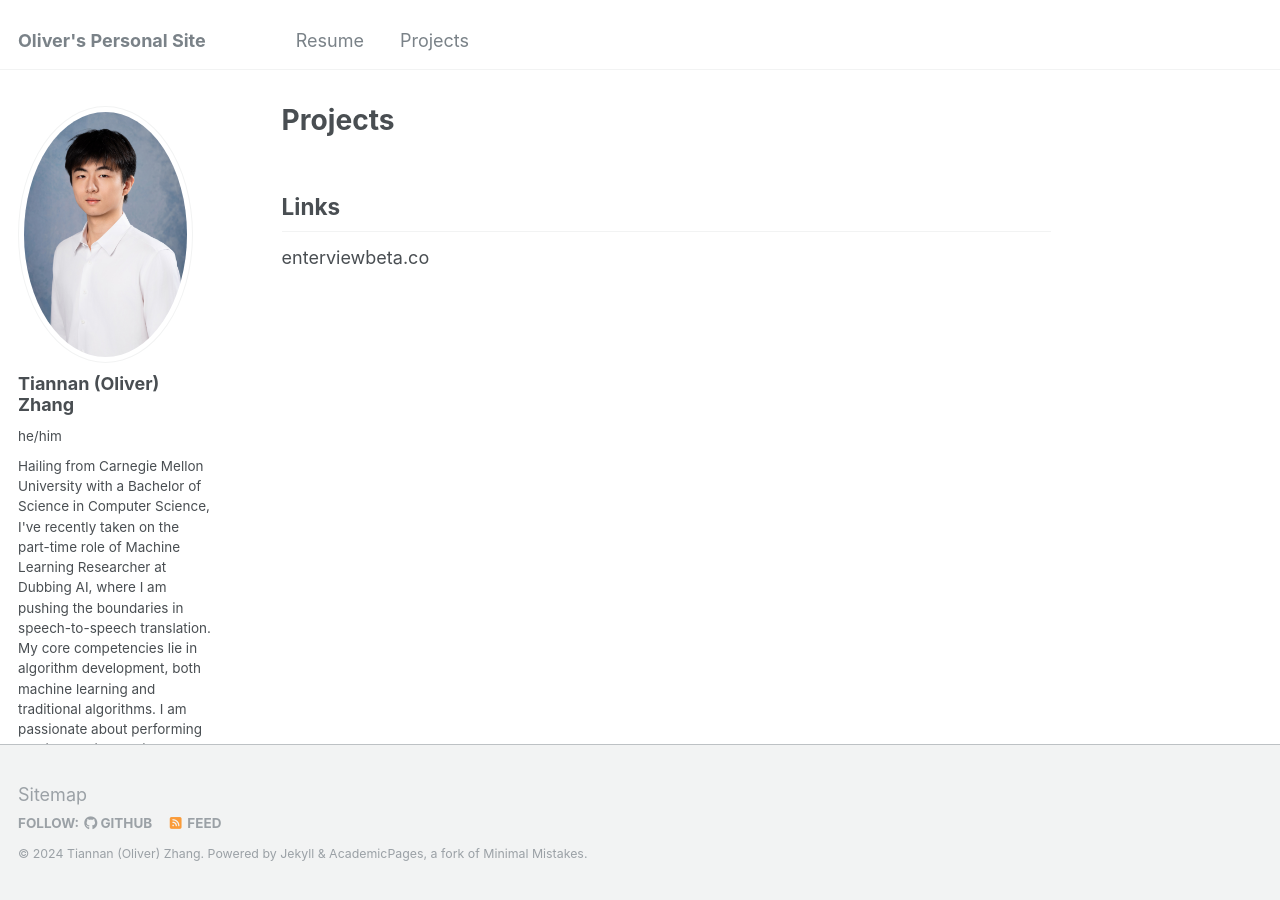
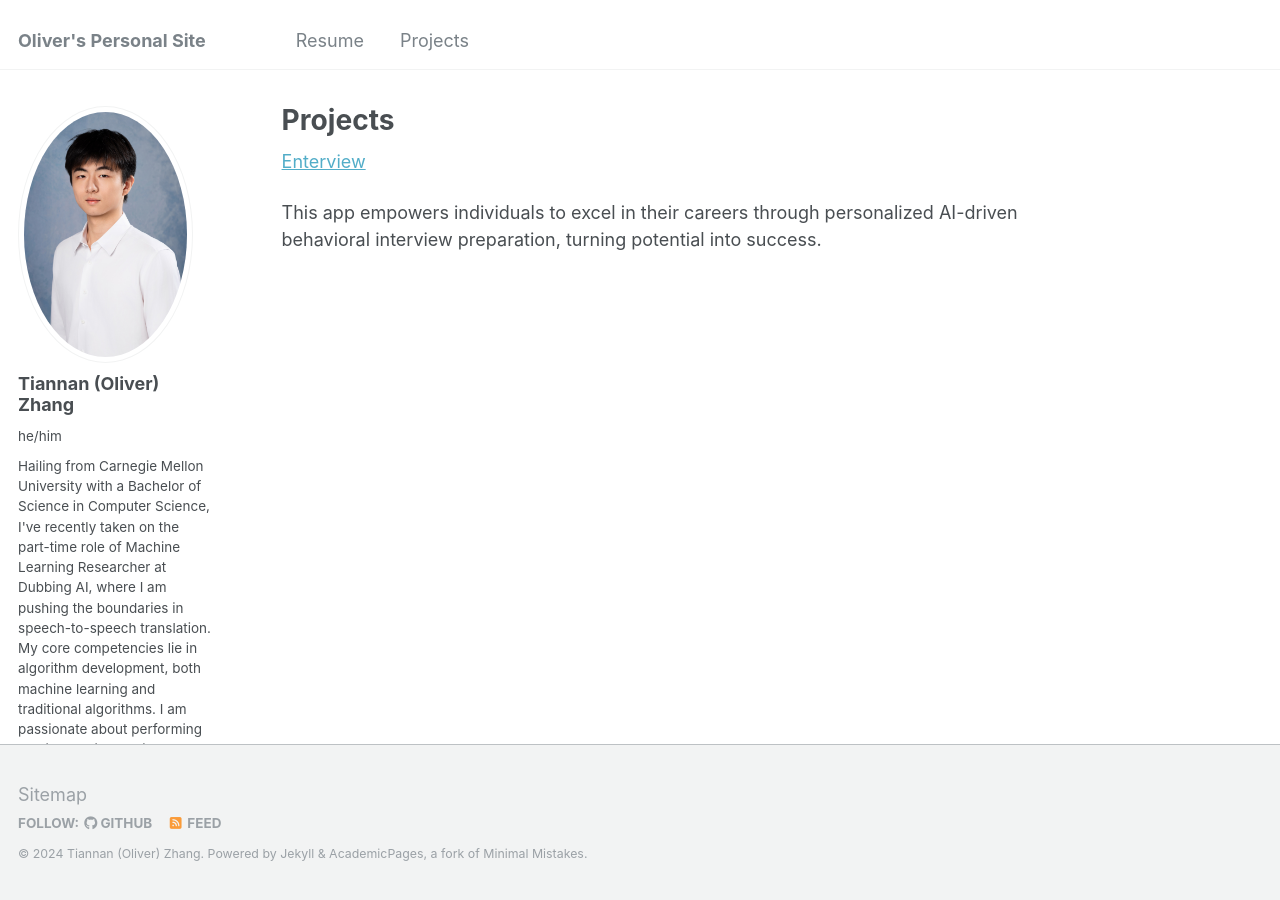
Before and after one commit to arararz/arararz.github.io, a Jekyll site: the page built from _pages/projects.md, in a window 1280 px wide. Built offline with Jekyll 4.4.1, drawn with Linux system fonts in a browser that asks for light colours.

Commit message:
Update projects.md

```diff
--- a/_pages/projects.md
+++ b/_pages/projects.md
@@ -7,6 +7,6 @@ redirect_from:
   - /projects
 ---
 
-## Links
+[Enterview](enterviewbeta.co)
 
-enterviewbeta.co
+This app empowers individuals to excel in their careers through personalized AI-driven behavioral interview preparation, turning potential into success.
```
